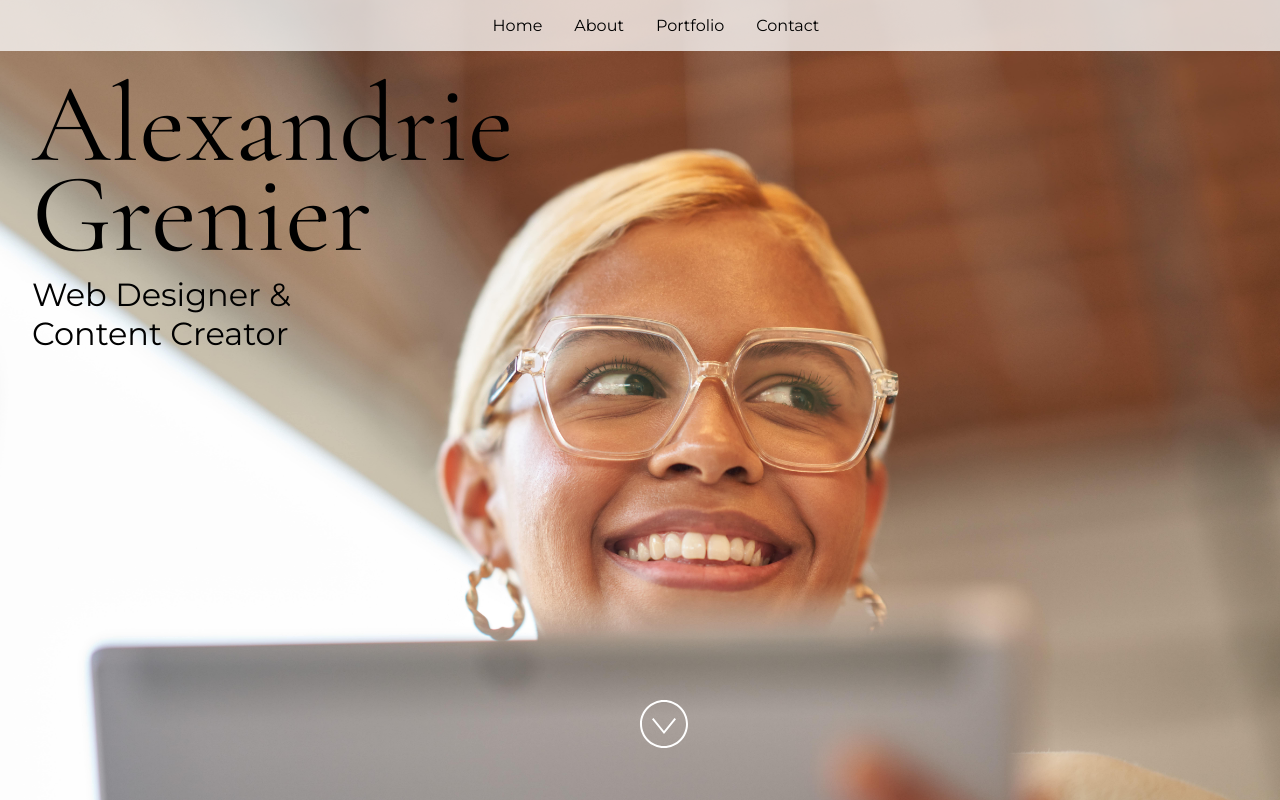
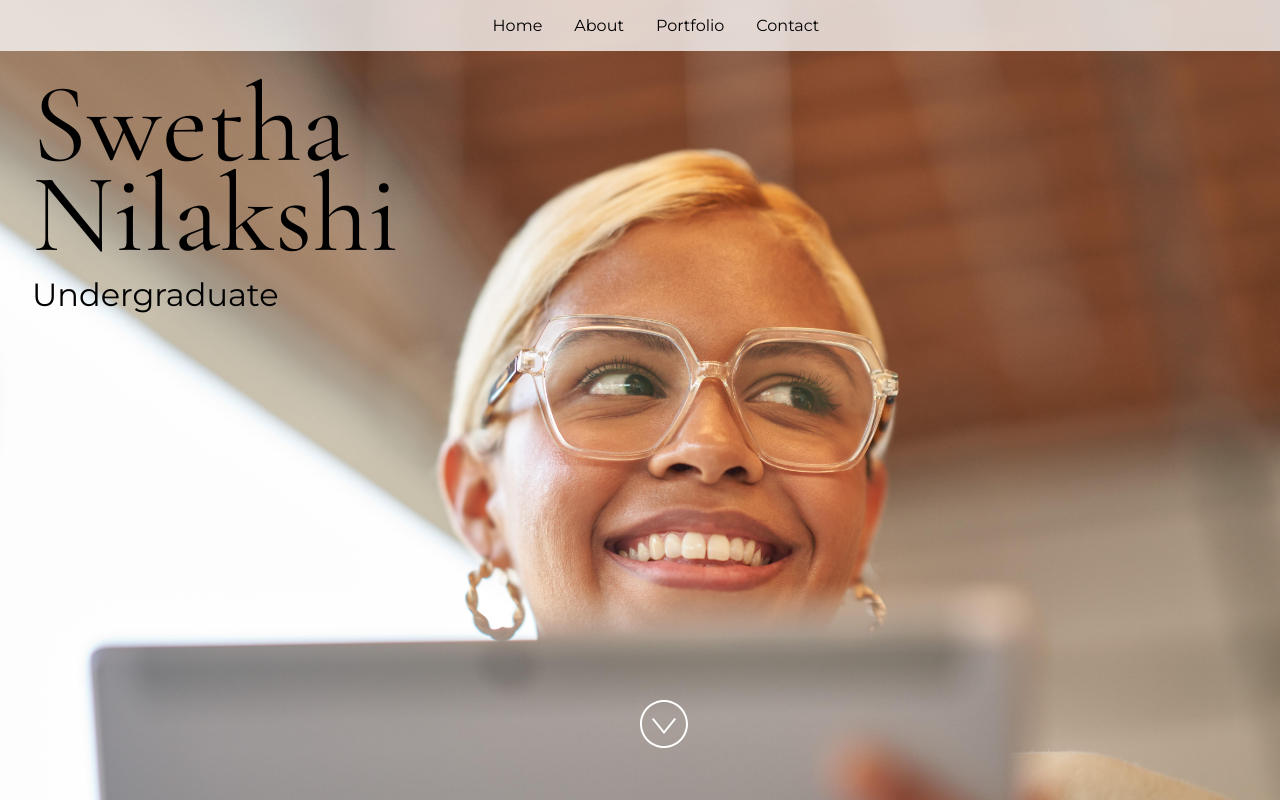
Before and after one commit to Swetha309/Swetha, a React (Vite) app: page / in a window 1280 px wide. Built offline with nearby package versions, Linux system fonts and the light colour scheme.

Commit message:
Update App.jsx

```diff
--- a/src/App.jsx
+++ b/src/App.jsx
@@ -24,15 +24,15 @@ import "./styles.css";
  * If you don't have one of the social sites listed, leave it as an empty string.
  */
 const siteProps = {
-  name: "Alexandrie Grenier",
-  title: "Web Designer & Content Creator",
-  email: "alex@example.com",
-  gitHub: "microsoft",
-  instagram: "microsoft",
-  linkedIn: "satyanadella",
+  name: "Swetha Nilakshi",
+  title: "Undergraduate",
+  email: "Sandaniswetha.nilakshi@studentambassadors.com",
+  gitHub: "https://github.com/Swetha309",
+  instagram: "https://www.instagram.com/swetha_0306/",
+  linkedIn: "https://www.linkedin.com/in/swetha-nilakshi-a96324236/",
   medium: "",
-  twitter: "microsoft",
-  youTube: "Code",
+  twitter: "",
+  youTube: "",
 };
 
 const primaryColor = "#4E567E";
```
